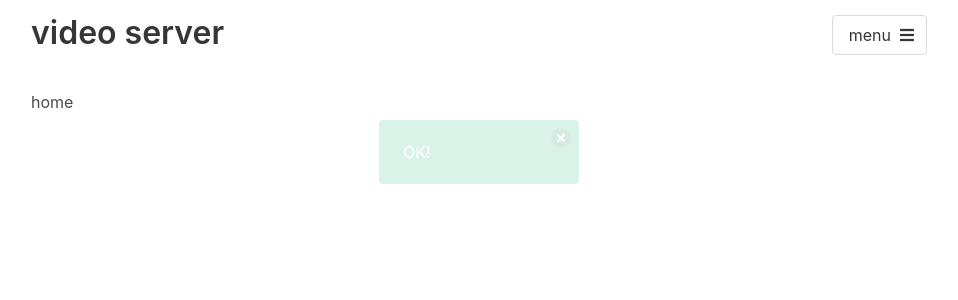
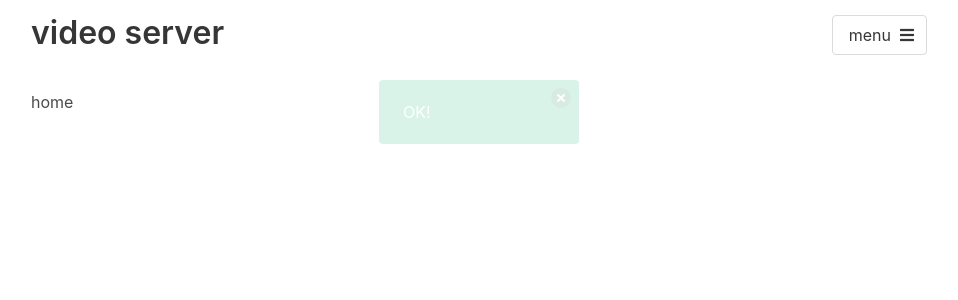
Before and after one commit to fourside/videoserver, a React (Vite) app in the folder frontend/: page / in a window 1280 px wide. Shown: the top 300 px of the page, without its empty margins (161-1119 px from the left). Built offline with nearby package versions, Linux system fonts and the light colour scheme.

Commit message:
chore: some tweaks/remove unused var

```diff
--- a/frontend/src/components/header.tsx
+++ b/frontend/src/components/header.tsx
@@ -1,5 +1,5 @@
 import * as React from 'react';
-import { useState, useRef } from 'react';
+import { useState } from 'react';
 import styled from 'styled-components';
 
 import Menu from './menu';
--- a/frontend/src/index.css
+++ b/frontend/src/index.css
@@ -11,7 +11,7 @@ main {
 .http-notify {
   position: absolute;
   right:calc(50% - 100px);
-  top: 15%;
+  top: 10%;
   width: 200px;
 }
 .is-hidden {
```
